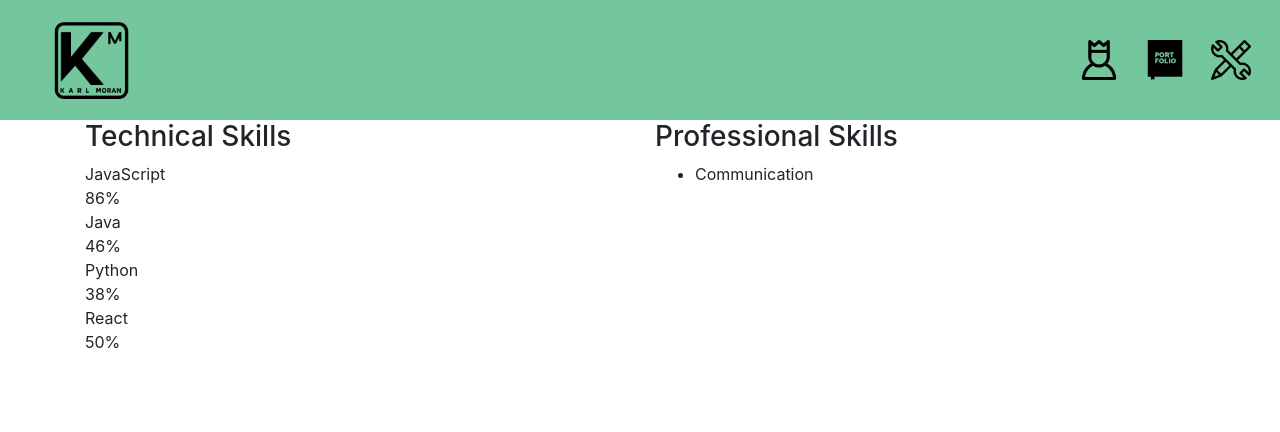
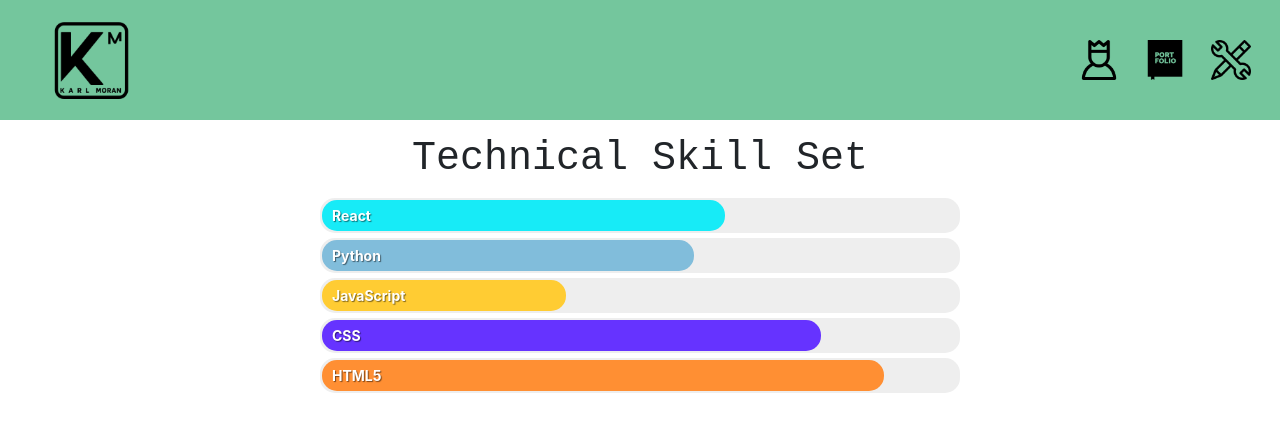
Before and after one commit to KarlMoran/KM, a website: page skill.html in a window 1280 px wide. Drawn offline with nearby package versions, Linux system fonts and the light colour scheme; a web font is replaced by a local one.

Commit message:
Add progress bar and styled the bar, technical skill set

```diff
--- a/asset/style.css
+++ b/asset/style.css
@@ -1,3 +1,4 @@
+/* ------------ index.html ------------ */
 /* Nave bar */
 .navbar {
     background-color: #74c69d;
@@ -72,7 +73,7 @@
     color: black;
 }
 
-/* About-section  */
+/* --------- About-section -------------- */
 
 .sub-section {
     display: flex;
@@ -115,6 +116,8 @@
     align-items: center;
 }
 
+/* ------------ Portfolio.html --------------- */
+
 /* portfolio card */
 
 .card {
@@ -139,6 +142,115 @@
     background-image: url("../asset/images/green-753533.png");
 }
 
+
+/* ------------ skill.html --------------- */
+
+.container-skill {
+    width: 50%;
+    margin: 0 auto;
+}
+
+@keyframes load {
+    from {
+      width: 0%
+    }
+}
+
+@-webkit-keyframes load {
+    from {
+      width: 0%
+    }
+}
+
+@-moz-keyframes load {
+    from {
+      width: 0%
+    }
+}
+
+@-o-keyframes load {
+    from {
+      width: 0%
+    }
+}
+
+.bar {
+    background-color: #EEE;
+    padding: 2px;
+    border-radius: 15px;
+    margin-bottom: 5px;
+    font-size: 14px;
+    color: #FFF;
+    font-weight: bold;
+    text-shadow: 1px 1px 1px rgba(0,0,0,0.5);
+}
+
+.bar::before {
+    content:  attr(data-skill);
+    background-color: #17ebf7;
+    display: inline-block;
+    padding: 5px 0 5px 10px;
+    border-radius: inherit;
+    animation: load 2s 0s;
+    -webkit-animation: load 2s 0s;
+    -moz-animation: load 2s 0s;
+    -o-animation: load 2s 0s;
+}
+
+.bar.front::before {
+    background-color: #ff8f33;
+}
+
+.bar.frontc::before {
+    background-color: #6633ff;
+}
+
+.bar.back::before {
+    background-color: #81bddb;
+}
+.bar.backj::before {
+    background-color: #ffcc33;
+}
+
+.bar.learning::before {
+    width: calc(65% - 10px);
+}
+
+.bar.basic::before {
+    width: calc(40% - 10px);
+}
+
+.bar.intermediate::before {
+    width: calc(60% - 10px);
+}
+
+.bar.advanced::before {
+    width: calc(80% - 10px);
+}
+
+.bar.expert::before {
+    width: calc(90% - 10px);
+}
+
+.container-skill h1 {
+    font-family: 'Courier New', Courier, monospace;
+    text-align: center;
+    margin:  15px;
+}
+
+
+
+
+
+
+
+
+
+
+
+
+
+
 /* media screen */
 
 @media screen and (max-width: 990px) {
--- a/skill.html
+++ b/skill.html
@@ -49,84 +49,20 @@
     </nav>
 
     <section class="my-skills" id="my-skills">
-      <div class="container">
-        <div class="row">
-          <div class="col-sm-12 col-md-6">
-            <div class="my-skills-inner">
-              <div class="my-professional-skills">
-                <h3> Technical Skills</h3>
-                <div class="each-skills">
-                  <div class="candidates">
-                    <div class="partial">
-                      <div class="info">
-                        <div class="name">JavaScript</div>
-                        <div class="percentage-num">86%</div>
-                      </div>
-                      <div class="progressBar">
-                        <div class="percentage" style="width: 86%;"></div>
-                      </div>
-                    </div>
-                  </div>
-                  <div class="candidates">
-                    <div class="partial">
-                      <div class="info">
-                        <div class="name">Java</div>
-                        <div class="percentage-num">46%</div>
-                      </div>
-                      <div class="progressBar">
-                        <div class="percentage" style="width: 46%;"></div>
-                      </div>
-                    </div>
-                  </div>
-                  <div class="candidates">
-                    <div class="partial">
-                      <div class="info">
-                        <div class="name">Python</div>
-                        <div class="percentage-num">38%</div>
-                      </div>
-                      <div class="progressBar">
-                        <div class="percentage" style="width: 38%;"></div>
-                      </div>
-                    </div>
-                  </div>
-                  <div class="candidates">
-                    <div class="partial">
-                      <div class="info">
-                        <div class="name">React</div>
-                        <div class="percentage-num">50%</div>
-                      </div>
-                      <div class="progressBar">
-                        <div class="percentage" style="width: 50%;"></div>
-                      </div>
-                    </div>
-                  </div>
+      <div class="container-skill">
+        <h1>Technical Skill Set</h1>
+        <div class="bar learning" data-skill="React"></div>
+        <div class="bar back intermediate" data-skill="Python"></div>
+        <div class="bar backj basic" data-skill="JavaScript"></div>
+        <div class="bar frontc advanced" data-skill="CSS"></div>
+        <div class="bar front expert" data-skill="HTML5"></div>
+      </div>
+    </section>
+
+    <section>
+
+    </section>
 
 
 
-
-
-
-                </div>
-              </div>
-            </div>
-          </div>
-          <div class="col-sm-12 col-md-6">
-            <div class="my-professional-skills">
-              <h3> Professional Skills</h3>
-              <ul class="my-professional-progress">
-                <li>
-                  <div class="my-progress my-progress-circle" data-progress="95"></div>
-                  <div class="my-skill-name">Communication</div>
-                </li>
-              </ul>
-            </div>
-          </div>
-
-
-        </div>
-
-
-      </div>
-    </section>
-
 </body>
```
